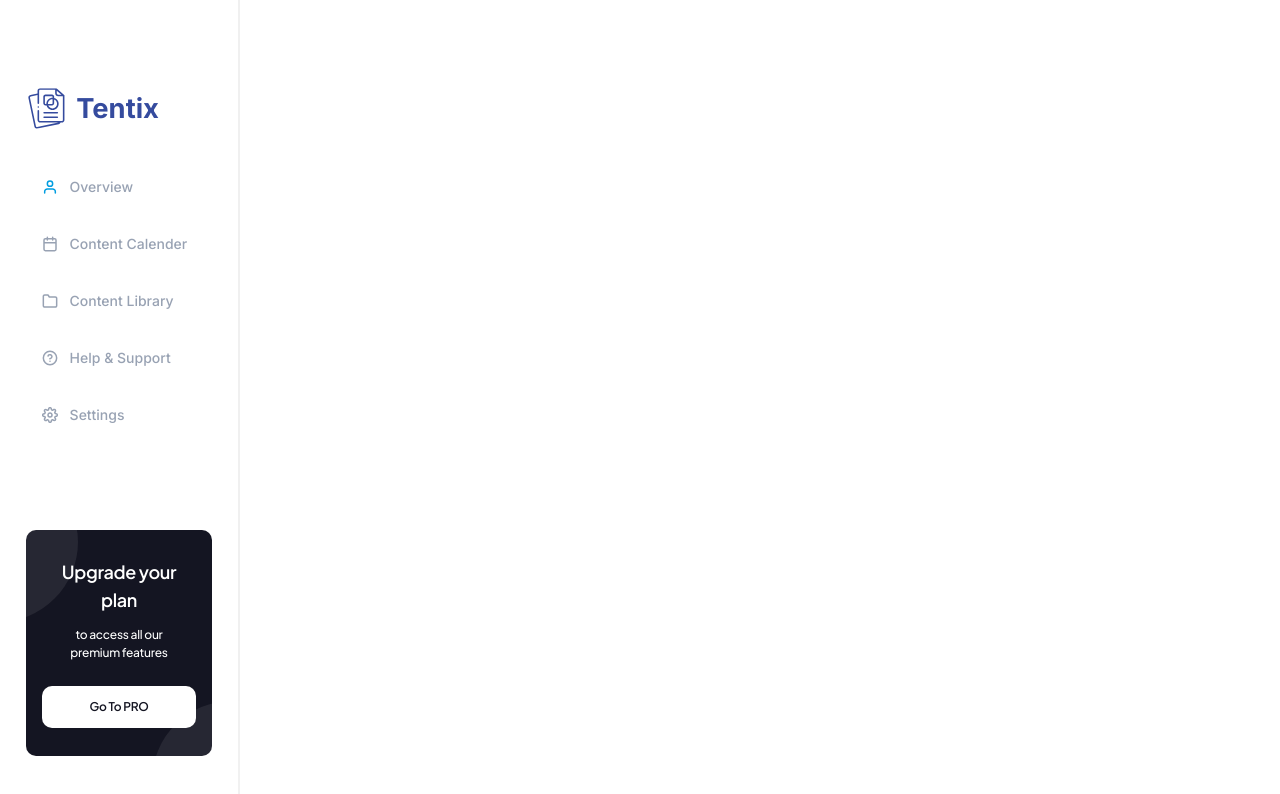
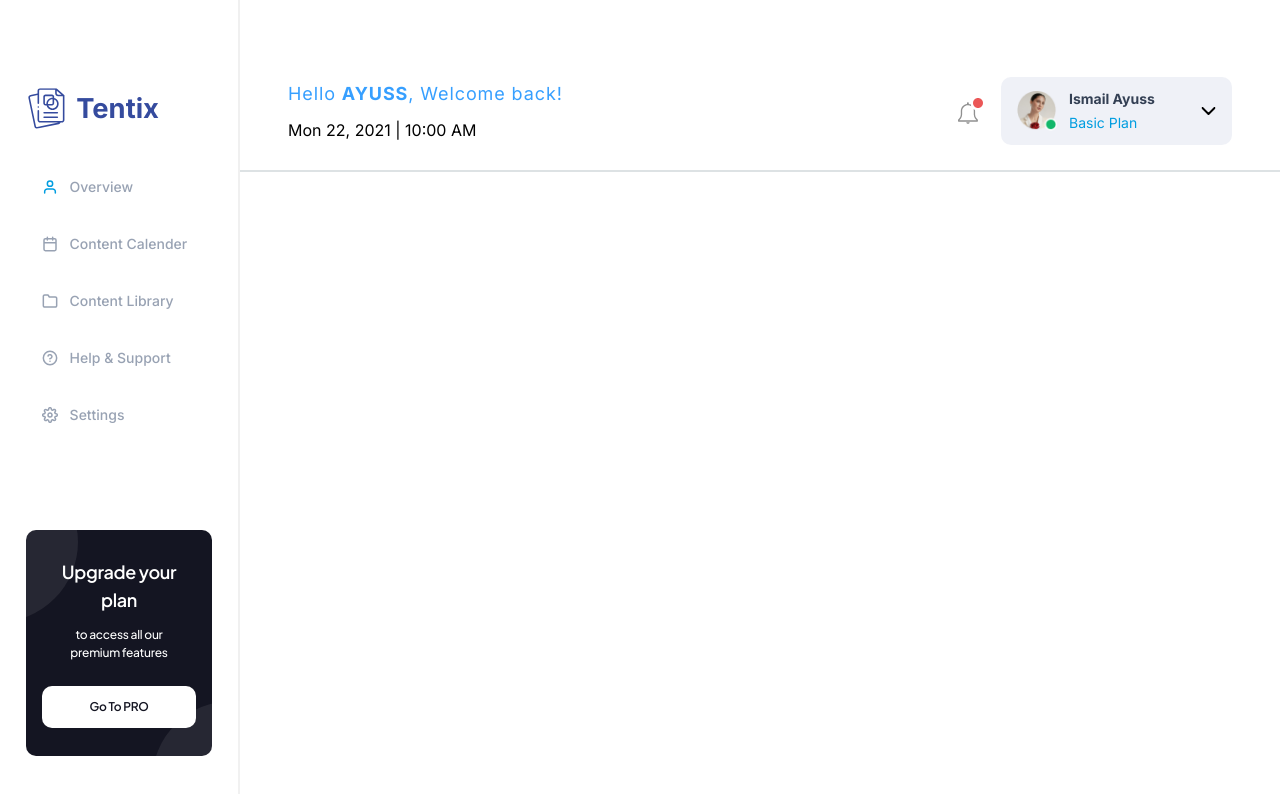
Before and after one commit to eniiku/tentix, a website: page src/index.html in a window 1280 px wide. Shown: the top 794 px of the page. Drawn offline with Linux system fonts and the light colour scheme.

Commit message:
feat: create header

```diff
--- a/src/index.html
+++ b/src/index.html
@@ -10,11 +10,11 @@
     <script src="https://unpkg.com/hyperscript.org@0.9.11"></script>
   </head>
 
-  <body class="max-w-[1440px] min-h-screen grid grid-cols-[240px_1fr]">
+  <body class="max-w-[1440px] mx-auto min-h-screen grid grid-cols-[240px_1fr]">
     <!-- SIDEBAR  -->
 
     <nav
-      class="border-r-2 border-r-pry-gray-border pt-[5.51rem] pb-[2.75rem] px-[1.6rem] flex flex-col justify-between"
+      class="border-r-2 border-r-pry-border-100 pt-[5.51rem] pb-[2.75rem] px-[1.6rem] flex flex-col justify-between"
     >
       <!-- Main Navigation -->
 
@@ -89,6 +89,42 @@
       </div>
     </nav>
 
-    <main></main>
+    <main>
+      <!-- Greetings / Profile Section -->
+      <header
+        class="flex justify-between items-center pt-[4.81rem] pb-[1.56rem] px-12 border-b-2 border-b-pry-border-200"
+      >
+        <!-- Welcome Back  -->
+        <div class="font-inter">
+          <h3 class="text-pry-blue-alt text-lg tracking-[0.05625rem]">
+            Hello <strong>AYUSS</strong>, Welcome back!
+          </h3>
+
+          <p class="mt-[0.62rem]">Mon 22, 2021 | 10:00 AM</p>
+        </div>
+
+        <div class="flex items-center gap-[1.125rem]">
+          <img src="/assets/header/notification.svg" alt="" />
+
+          <div
+            class="flex items-center bg-[#354B9E14] rounded-[0.625rem] py-[0.75rem] px-4 gap-[0.75rem]"
+          >
+            <img
+              src="/assets/header/avatar.png"
+              alt=""
+              class="w-[2.5rem] h-[2.5rem]"
+            />
+
+            <div class="font-inter text-sm w-[120px]">
+              <h6 class="text-gray-700 font-semibold">Ismail Ayuss</h6>
+
+              <p class="mt-1 text-pry-blue-light">Basic Plan</p>
+            </div>
+
+            <img src="/assets/header/chevron-down.svg" alt="" />
+          </div>
+        </div>
+      </header>
+    </main>
   </body>
 </html>
--- a/tailwind.config.js
+++ b/tailwind.config.js
@@ -9,19 +9,25 @@ module.exports = {
       },
       colors: {
         gray: {
+          200: '#EAECFO',
           400: '#98A2B3',
+          500: '#667085',
+          700: '#344054',
         },
         pry: {
           blue: {
             light: '#009DE0',
             dark: '#354B9E',
+            alt: '#369FFF',
           },
-          gray: {
-            border: '#F0F0F0',
+          border: {
+            100: '#F0F0F0',
+            200: '#DDE2E4',
           },
         },
         sec: {
           main: '#141522',
+          darkGrey: '#1B2559',
         },
       },
     },
```
Also changed, not shown: assets/header/avatar.png (added), assets/header/chevron-down.svg (added), assets/header/notification.svg (added), dist/output.css.
